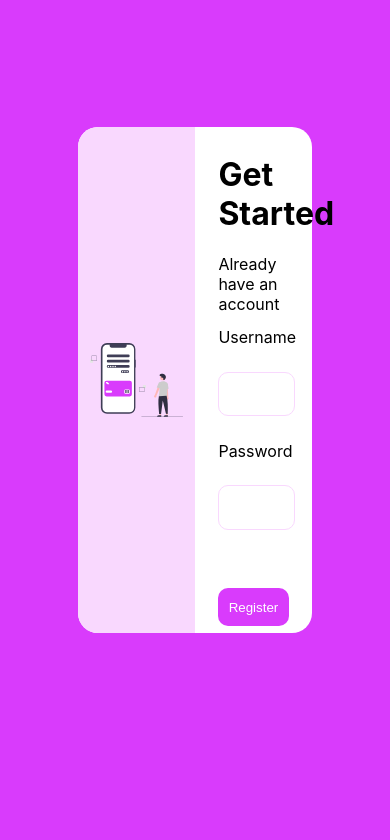
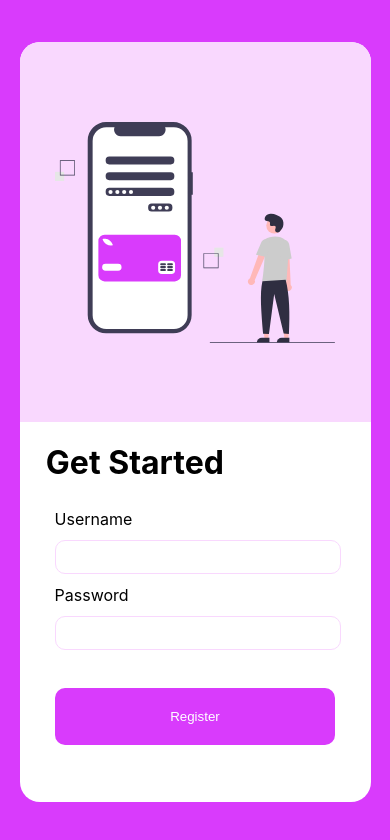
Before and after one commit to cnova305/smartwage-technical-task, a React (Create React App) app: page / in a window 390 px wide. Shown: the top 840 px of the page. Built offline with nearby package versions, Linux system fonts and the light colour scheme.

Commit message:
Mobile Responsive Update

```diff
--- a/src/Pages/Auth/Auth.css
+++ b/src/Pages/Auth/Auth.css
@@ -1,10 +1,10 @@
+@media (min-width: 1024px) {
     .page_container {
         width: 100%;
         height: 100%;
         position: absolute;
         background-color: #D93BFC;
     }
-
     .page_block {
         position: absolute;
         top: 15%;
@@ -14,7 +14,6 @@
         background-color: #ffffff;
         border-radius: 20px;
     }
-
     .image_block {
         position: absolute;
         width: 50%;
@@ -26,19 +25,16 @@
         background-color: #F9D8FE;
         border-radius: 20px 0px 0px 20px;
     }
-
     .image_block_icon {
         width: 80%;
         padding: 0% 10% 0% 10%
     }
-
     .form_block {
         position: absolute;
         left: 50%;
         width: 50%;
         height: 100%;
     }
-
     .form_container {
         width: 100%;
         height: 100%;
@@ -47,24 +43,20 @@
         justify-content: space-around;
         align-items: center;
     }
-
     .form_title {
         width: 60%;
     }
-
     .form_login {
         width: 100%;
         /* border: 1px solid red; */
         display: flex;
         flex-direction: row;
     }
-
     .form_login_button {
         border: none;
         background-color: #ffffff;
         color: #D93BFC;
     }
-
     .form_input_block {
         width: 60%;
         height: 40%;
@@ -72,19 +64,15 @@
         flex-direction: column;
         justify-content: space-between;
     }
-
-
     /* .form_input_label {
         border: 1px solid red;
     } */
-
     .form_input {
         border: 1px solid #F9D8FE;
         width: 100%;
         height: 20%;
         border-radius: 10px;
     }
-
     .submit_button {
         border: none;
         width: 60%;
@@ -93,3 +81,79 @@
         background-color: #D93BFC;
         color: #ffffff;
     }
+}
+
+@media (max-width: 1023px) {
+    .page_container {
+        display: none;
+    }
+    .mobile_page_container {
+        width: 100%;
+        height: 100%;
+        position: absolute;
+        background-color: #D93BFC;
+    }
+    .mobile_page_block {
+        position: absolute;
+        top: 5%;
+        left: 5%;
+        width: 90%;
+        height: 90%;
+        background-color: #ffffff;
+        border-radius: 20px;
+    }
+    .mobile_image_block {
+        position: absolute;
+        width: 100%;
+        height: 50%;
+        display: flex;
+        justify-content: center;
+        align-items: center;
+        background-color: #F9D8FE;
+        border-radius: 20px 20px 0px 0px;
+    }
+    .mobile_image_block_icon {
+        width: 80%;
+        padding: 0% 10% 0% 10%
+    }
+    .mobile_form_block {
+        position: absolute;
+        top: 50%;
+        width: 100%;
+        height: 50%;
+    }
+    .mobile_form_title {
+        width: 60%;
+        padding-left: 7.5%;
+    }
+    .mobile_form_input_block {
+        position: absolute;
+        left: 10%;
+        width: 80%;
+        height: 40%;
+        display: flex;
+        flex-direction: column;
+        justify-content: space-around;
+        /* border: 1px solid red; */
+    }
+    /* .form_input_label {
+        border: 1px solid red;
+    } */
+    .mobile_form_input {
+        border: 1px solid #F9D8FE;
+        width: 100%;
+        height: 20%;
+        border-radius: 10px;
+    }
+    .mobile_submit_button {
+        position: absolute;
+        top: 70%;
+        left: 10%;
+        border: none;
+        width: 80%;
+        height: 15%;
+        border-radius: 10px;
+        background-color: #D93BFC;
+        color: #ffffff;
+    }
+}
--- a/src/Pages/Auth/Auth.tsx
+++ b/src/Pages/Auth/Auth.tsx
@@ -1,4 +1,5 @@
 import React, { useState } from 'react';
+import { useNavigate } from 'react-router-dom';
 
 import './Auth.css';
 
@@ -14,8 +15,6 @@ function Auth() {
   const [password, setPassword] = useState('')
   const [errMsg, setErrMsg] = useState('')
 
-
-
   // Updating Input States
 
   function handleUsernameChange(e: { target: { value: string } }) {
@@ -27,6 +26,9 @@ function Auth() {
   const passwordValue: string = e.target.value;
   setPassword(passwordValue)
   }
+
+  // Setting Up Navigate Function
+  let navigator = useNavigate();
 
   // Submit Registration Form
 
@@ -41,7 +43,8 @@ function Auth() {
       Axios.post('https://smart-wage-task-backend.herokuapp.com/api/token/',
       userSignin,
       ).then((response) => {
-        console.log(response)
+        sessionStorage.setItem('smartWageUserToken', JSON.stringify(response.data.access))
+        navigator('/messages')
       })
       .catch((error)=> {
         console.log(error)
@@ -60,10 +63,7 @@ function Auth() {
               className='form_container'
               onSubmit={submitSignIn}>
               <div className='form_title'>
-                <h1> Get Started</h1>
-                <div className='form_login'>
-                  <span>Already have an account</span>
-                </div>
+                <h1>Welcome</h1>
               </div>
               <div className='form_input_block'>
                 <label className='form_input_label'>Username</label>
@@ -74,7 +74,7 @@ function Auth() {
                 />
                 <label className='form_input_label'>Password</label>
                 <input
-                  className='form_input' type='password'
+                  className='form_input' type='text'
                   value={password}
                   onChange={handlePasswordChange}
                   />
@@ -87,6 +87,43 @@ function Auth() {
           </div>
         </div>
       </div>
+      <div className='mobile_page_container'>
+        <div className='mobile_page_block'>
+          <div className='mobile_image_block'>
+            <img className='mobile_image_block_icon' src={mobilePayIcon} alt='Mobile Pay Icon' />
+          </div>
+          <div className='mobile_form_block'>
+            <form
+            className='form_container'
+            onSubmit={submitSignIn}
+            >
+              <div className='mobile_form_title'>
+                <h1> Get Started</h1>
+              </div>
+              <div className='mobile_form_input_block'>
+                <label className='mobile_form_input_label'>Username</label>
+                <input
+                  className='mobile_form_input' type='text'
+                  value={username}
+                  onChange={handleUsernameChange}
+                />
+                <label className='mobile_form_input_label'>Password</label>
+                <input
+                  className='mobile_form_input' type='text'
+                  value={password}
+                  onChange={handlePasswordChange}
+                  />
+              </div>
+              <p>{errMsg}</p>
+              <button className='mobile_submit_button' type='submit'>
+                Register
+              </button>
+            </form>
+
+          </div>
+        </div>
+
+      </div>
     </>
   )
 }
```
Lines whose indentation alone changed are shown as unchanged.
